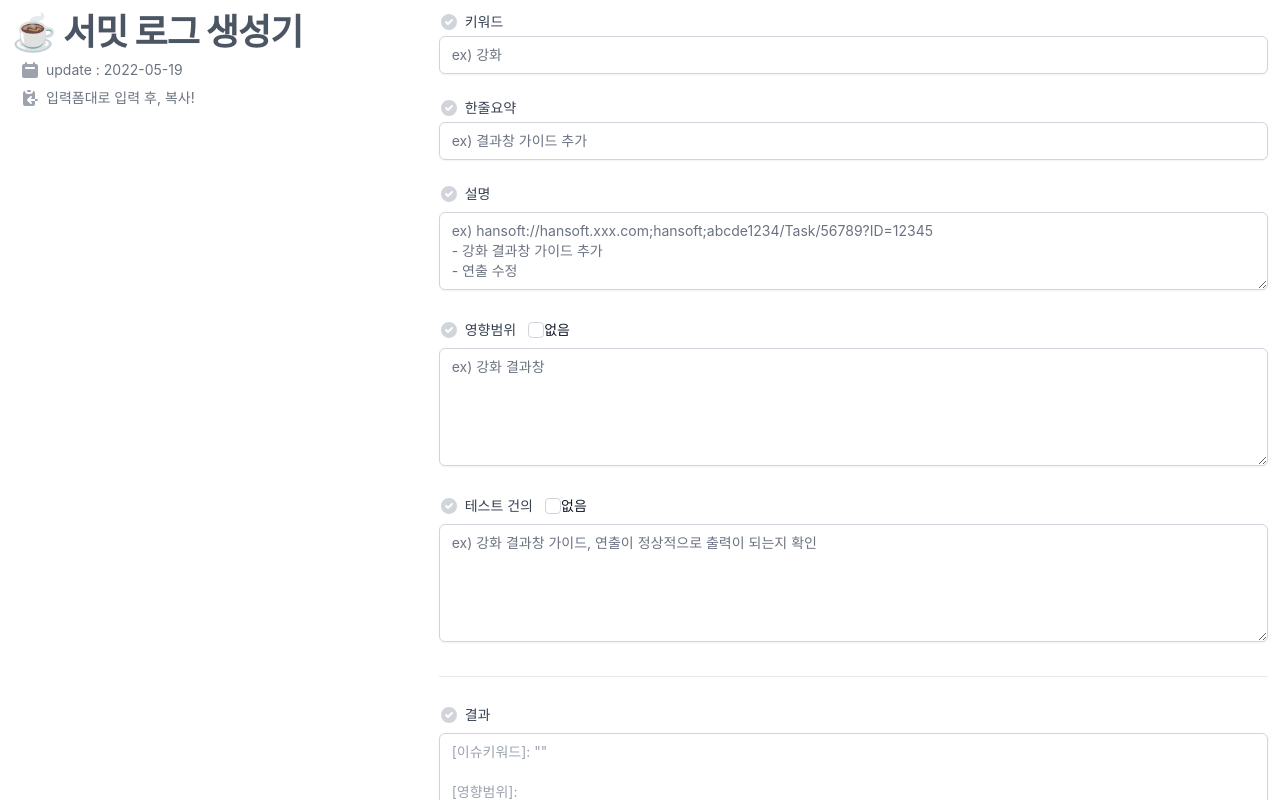
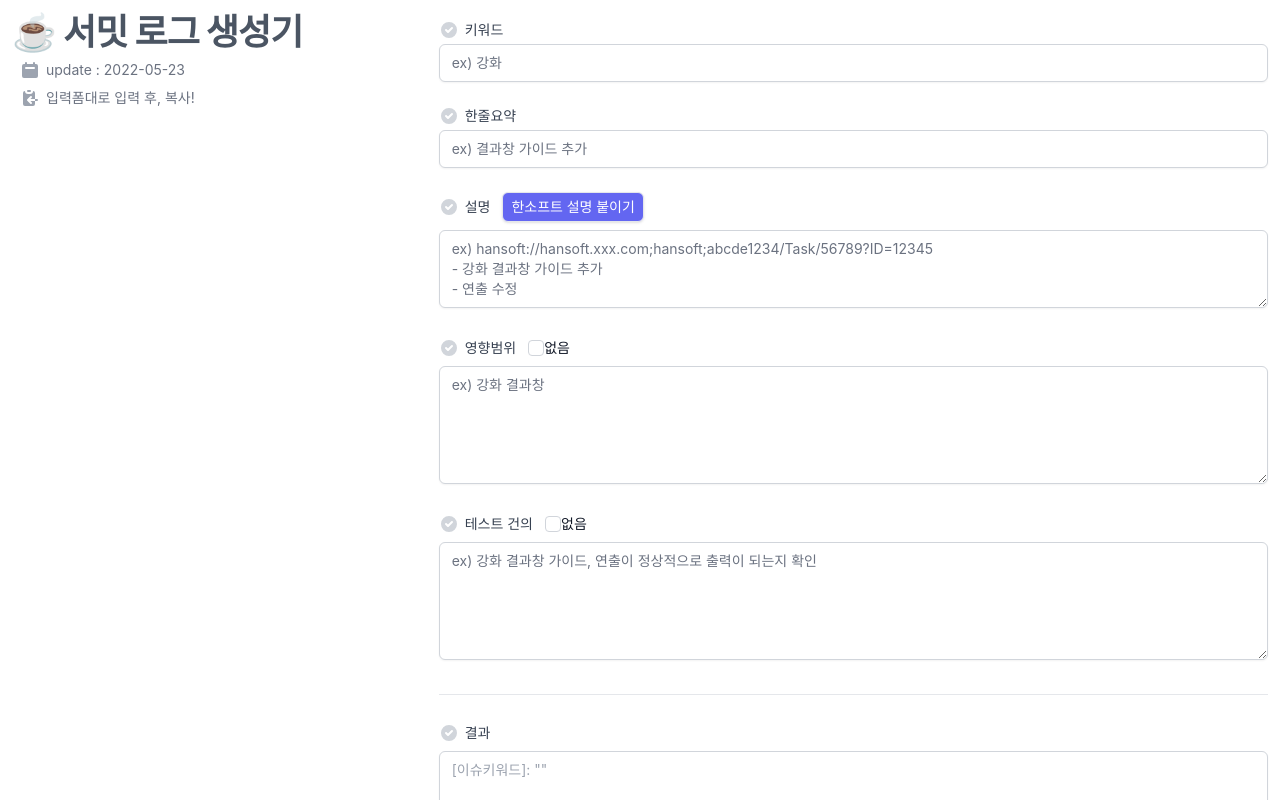
Before and after one commit to poohootdev/submit-log, a Next.js app: page /create-submit-log in a window 1280 px wide. Shown: the top 800 px of the page. Built offline with nearby package versions, Linux system fonts and the light colour scheme.

Commit message:
한소프트 클립보드 붙이기 기능 추가

```diff
--- a/pages/create-submit-log.tsx
+++ b/pages/create-submit-log.tsx
@@ -49,8 +49,6 @@ const CreateSubmitLog: NextPage = () => {
   };
 
   const onChangeCheckBox = (e: React.ChangeEvent<HTMLInputElement>) => {
-    console.log(e.target.checked);
-
     if (e.target.id === 'checkbox-impact') {
       setImpactCheckBox(e.target.checked);
       if (e.target.checked) {
@@ -84,6 +82,45 @@ const CreateSubmitLog: NextPage = () => {
     setTestCheckBox(false);
   };
 
+  async function onClickAttachHanSoft(e: React.MouseEvent<HTMLButtonElement>) {
+    e.preventDefault();
+
+    try {
+      const clipboardItems = await navigator.clipboard.read();
+
+      for (const clipboardItem of clipboardItems) {
+        for (const type of clipboardItem.types) {
+          const blob = await clipboardItem.getType(type);
+          const text = blob.text();
+
+          if (type === 'text/plain') {
+            text.then((data) => {
+              if (data.substring(0, 7) != 'hansoft') {
+                alert(`'한소프트 링크 복사'해 주세요.`);
+              }
+            });
+          } else if (type === 'text/html') {
+            text.then((data) => {
+              if (data.substring(0, 16) == '<a href="hansoft') {
+                const url = data.split('<a href="')[1].split('">')[0];
+                const task = '- ' + data.replace(/(<([^>]+)>)/gi, '');
+                setDescription(url + '\n' + task);
+              }
+            });
+          }
+        }
+      }
+    } catch (err) {
+      // console.error(err.name, err.message);
+    }
+  }
+
+  const onKeyPressLock = (e: React.KeyboardEvent<Element>) => {
+    if (e.code == 'Enter') {
+      e.preventDefault();
+    }
+  };
+
   return (
     <>
       <div>
@@ -95,7 +132,7 @@ const CreateSubmitLog: NextPage = () => {
               </h2>
               <div className="mt-2 ml-2 flex items-center text-sm text-gray-500">
                 <CalendarIcon className="flex-shrink-0 mr-1.5 h-5 w-5 text-gray-400" />
-                update : 2022-05-19
+                update : 2022-05-23
               </div>
               <div className="mt-2 ml-2 flex items-center text-sm text-gray-500">
                 <ClipboardCopyIcon className="flex-shrink-0 mr-1.5 h-5 w-5 text-gray-400" />
@@ -104,6 +141,8 @@ const CreateSubmitLog: NextPage = () => {
             </div>
           </div>
           <div className="mt-5 md:mt-0 md:col-span-2">
+            <div className="py-1"></div>
+
             <form>
               <div className="col-span-3 sm:col-span-2">
                 <div className="flex items-center text-sm text-gray-700">
@@ -119,6 +158,7 @@ const CreateSubmitLog: NextPage = () => {
                   placeholder="ex) 강화"
                   onChange={onChangInput}
                   value={keyword}
+                  onKeyPress={onKeyPressLock}
                 />
               </div>
               <div className="py-3"></div>
@@ -137,6 +177,7 @@ const CreateSubmitLog: NextPage = () => {
                   placeholder="ex) 결과창 가이드 추가"
                   onChange={onChangInput}
                   value={summary}
+                  onKeyPress={onKeyPressLock}
                 />
               </div>
               <div className="py-3"></div>
@@ -145,7 +186,13 @@ const CreateSubmitLog: NextPage = () => {
                 <div className="flex items-center text-sm text-gray-700">
                   {description === '' ? <CheckCircleIcon className="flex-shrink-0 mr-1.5 h-5 w-5 text-gray-300" /> : <CheckCircleIcon className="flex-shrink-0 mr-1.5 h-5 w-5 text-green-600" />}
                   설명
+                  <div className="sm:mt-0 sm:ml-3 inline-flex rounded-md shadow">
+                    <button className="py-1 px-2 border border-transparent text-sm font-medium rounded-md text-white bg-indigo-500 hover:bg-indigo-600" onClick={onClickAttachHanSoft}>
+                      한소프트 설명 붙이기
+                    </button>
+                  </div>
                 </div>
+
                 <div className="mt-1">
                   <textarea
                     id="textarea-description"
```
